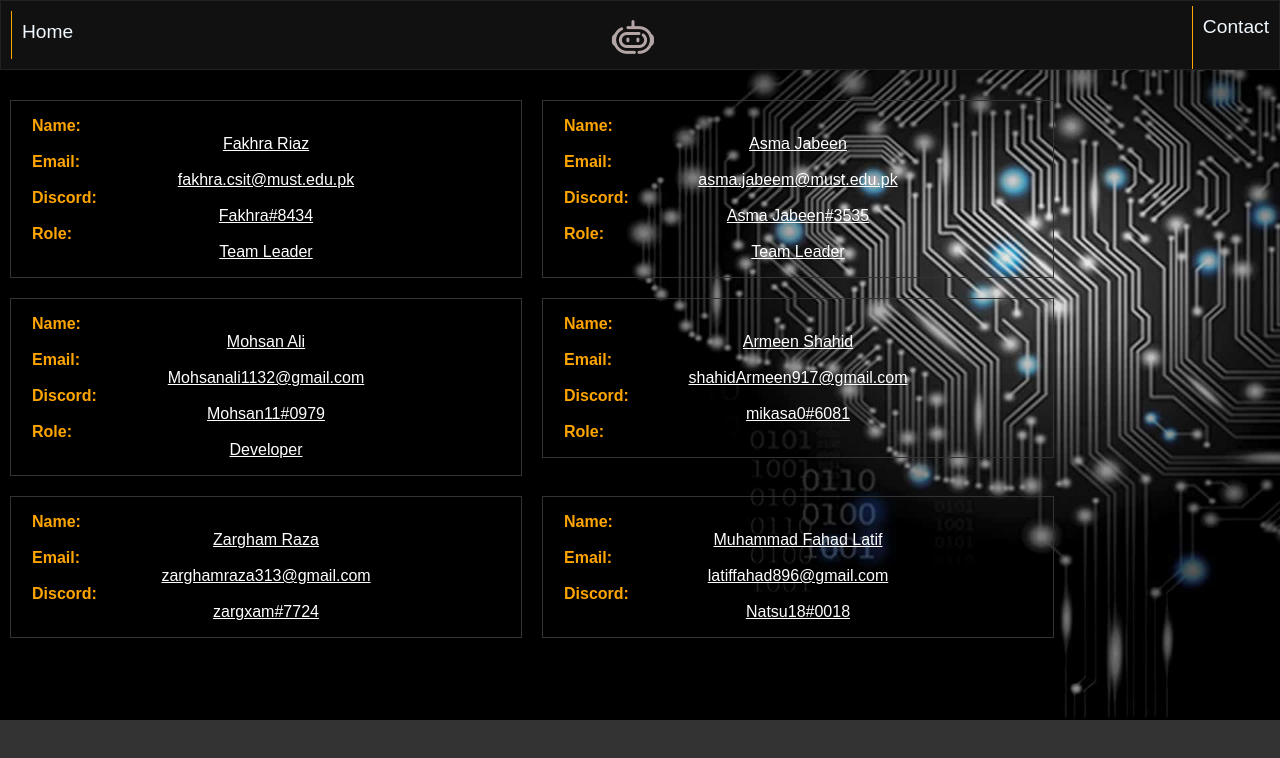
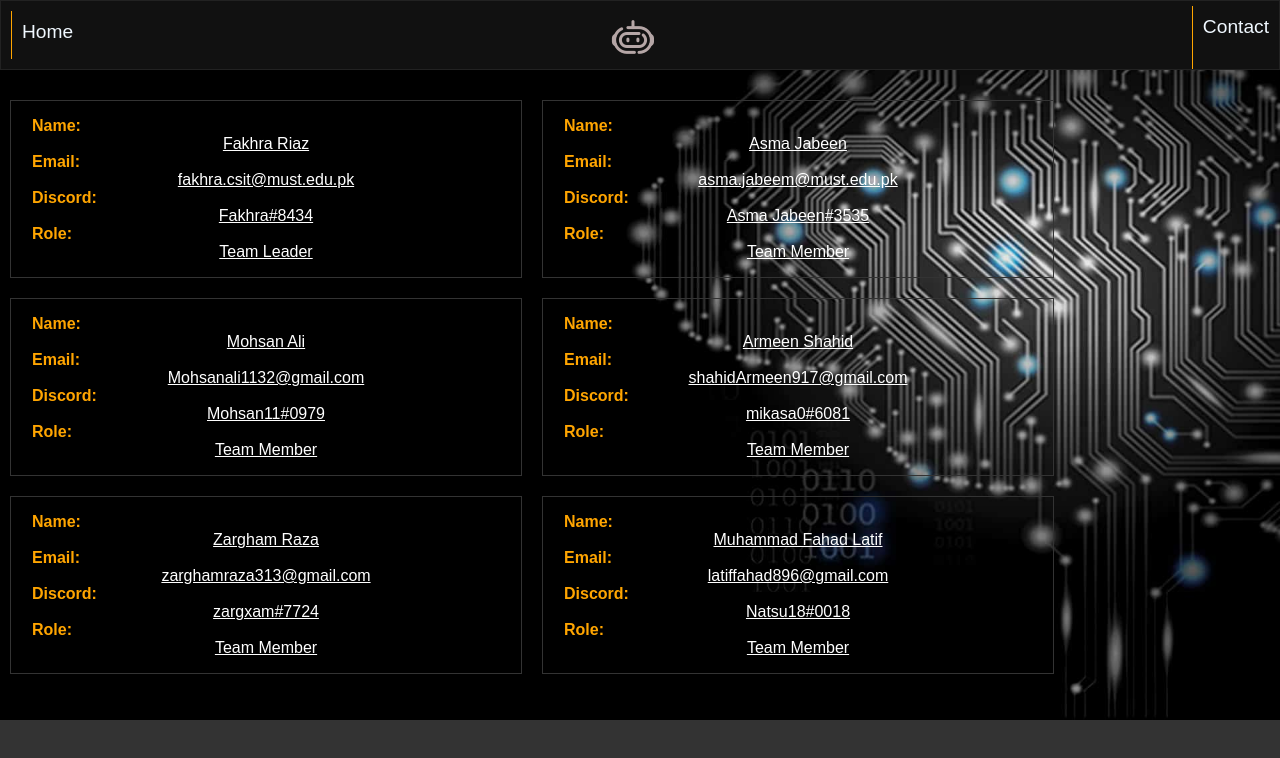
Before and after one commit to Mohsan11/ImagiLingo-, a React (Create React App) app in the folder Public/myapp/: page / in a window 1280 px wide. Both pictures are taken after a click on the element "Contact". Shown: the top 758 px of the page. Built offline with nearby package versions, Linux system fonts and the light colour scheme.

Commit message:
updated Team info

```diff
--- a/Public/myapp/src/Components/Contact/Contact.js
+++ b/Public/myapp/src/Components/Contact/Contact.js
@@ -17,7 +17,7 @@ const Contact = () => {
           <b>Name:</b> <p className="info">Asma Jabeen</p>
           <b>Email:</b> <p className="info">asma.jabeem@must.edu.pk</p>
           <b>Discord:</b> <p className="info">Asma Jabeen#3535</p>
-          <b>Role:</b> <p className="info">Team Leader</p>
+          <b>Role:</b> <p className="info">Team Member</p>
         </div>
       </div>
 
@@ -26,7 +26,7 @@ const Contact = () => {
           <b>Name:</b> <p className="info">Mohsan Ali</p>
           <b>Email:</b> <p className="info">Mohsanali1132@gmail.com</p>
           <b>Discord:</b> <p className="info">Mohsan11#0979</p>
-          <b>Role:</b> <p className="info">Developer</p>
+          <b>Role:</b> <p className="info">Team Member</p>
         </div>
       </div>
 
@@ -35,7 +35,7 @@ const Contact = () => {
           <b>Name:</b> <p className="info">Armeen Shahid</p>
           <b>Email:</b> <p className="info">shahidArmeen917@gmail.com</p>
           <b>Discord:</b> <p className="info">mikasa0#6081</p>
-          <b>Role:</b> <p className="info"></p>
+          <b>Role:</b> <p className="info">Team Member</p>
         </div>
       </div>
 
@@ -44,6 +44,7 @@ const Contact = () => {
           <b>Name:</b> <p className="info">Zargham Raza</p>
           <b>Email:</b> <p className="info">zarghamraza313@gmail.com</p>
           <b>Discord:</b> <p className="info">zargxam#7724</p>
+          <b>Role:</b> <p className="info">Team Member</p>
         </div>
       </div>
       <div className="Sm_container">
@@ -51,6 +52,7 @@ const Contact = () => {
           <b>Name:</b> <p className="info">Muhammad Fahad Latif</p>
           <b>Email:</b> <p className="info">latiffahad896@gmail.com</p>
           <b>Discord:</b> <p className="info">Natsu18#0018</p>
+          <b>Role:</b> <p className="info">Team Member</p>
         </div>
       </div>
     </div>
```
